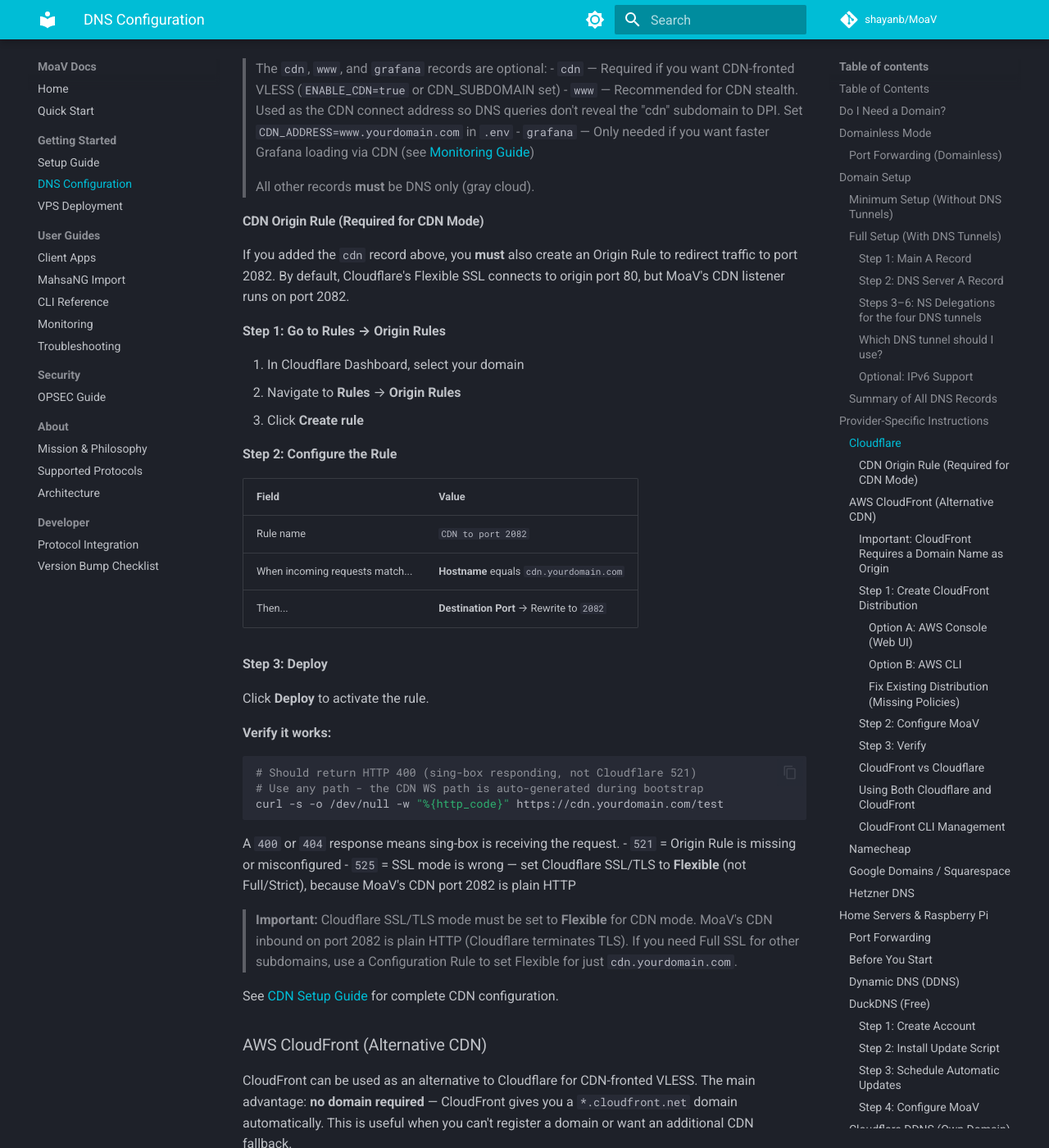
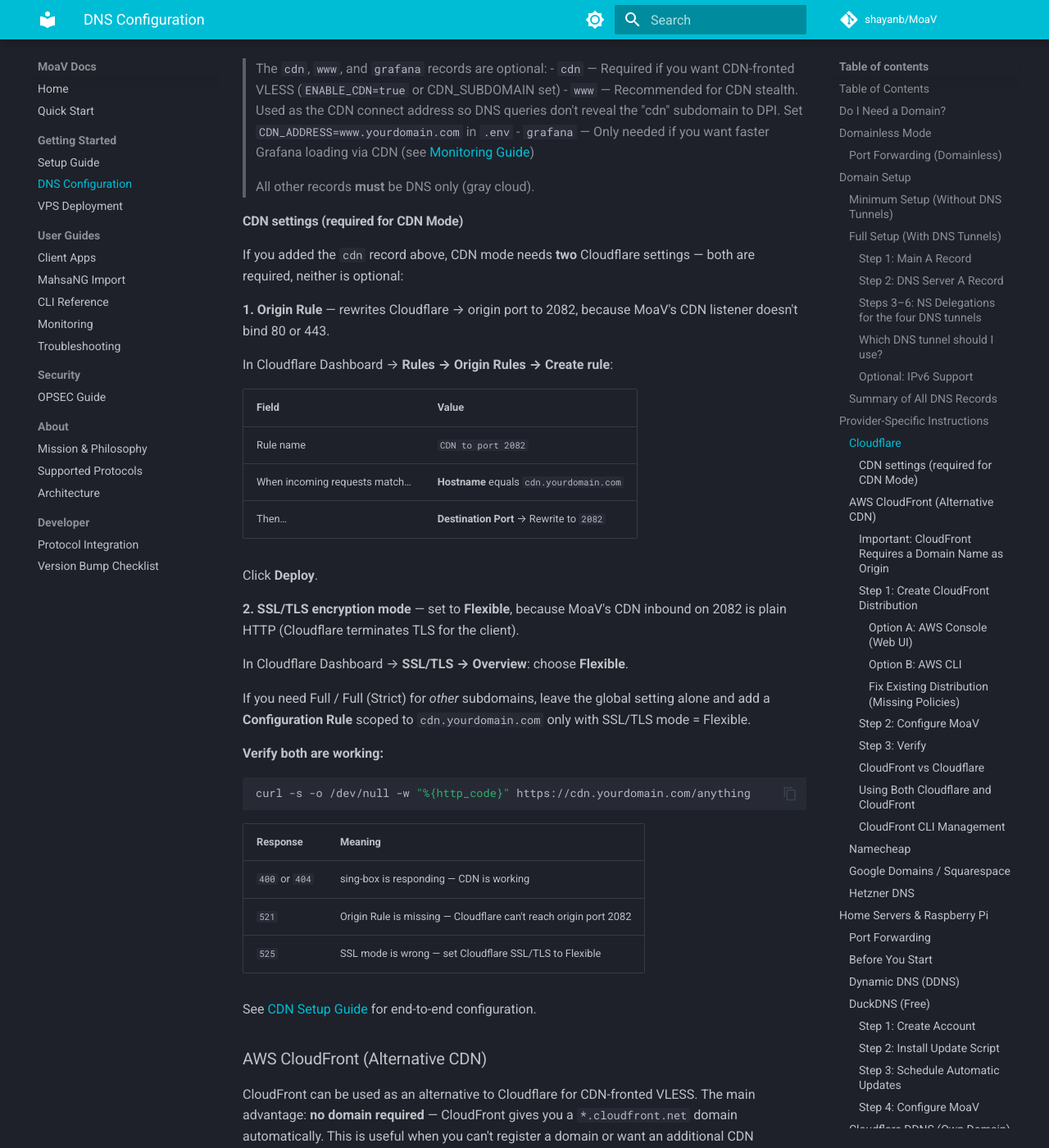
Before and after one commit to MotherofallVPNs/moav-site, an MkDocs documentation site: the page built from docs/DNS.md, in a window 1280 px wide and 1400 px high, scrolled down 7554 px. Shown: the whole window at 82% size. Built offline with MkDocs 1.6.1 and Material for MkDocs 9.7.7, drawn with Linux system fonts in a browser that asks for light colours; comment, search, counter and statistics services are not loaded.

Commit message:
docs: surface Cloudflare SSL/TLS Flexible setting in bootstrap + DNS.md
CDN VLESS+WS only works when Cloudflare's SSL/TLS encryption mode is set
to Flexible — MoaV's CDN inbound on 2082 is plain HTTP (Cloudflare
terminates TLS for the client). Without this you get HTTP 525 from
Cloudflare with no obvious hint why.

- moav.sh interactive bootstrap (DNS records prompt): expand the CDN
  warning from one item (Origin Rule) to two (Origin Rule + SSL/TLS
  Flexible), with the 521/525 error decoder inline.
- docs/DNS.md Cloudflare section: rewrite the post-DNS-table block as
  "CDN settings (required for CDN Mode)" with both settings up-front
  and a compact response-code → meaning table for verification. Was
  previously buried at the bottom of the troubleshooting list as
  "525 = SSL mode is wrong" with a separate "Important" callout below.

Co-Authored-By: Claude Opus 4.7 (1M context) <noreply@anthropic.com>

````diff
--- a/docs/DNS.md
+++ b/docs/DNS.md
@@ -232,42 +232,40 @@ TTL: 300
 >
 > All other records **must** be DNS only (gray cloud).
 
-#### CDN Origin Rule (Required for CDN Mode)
+#### CDN settings (required for CDN Mode)
 
-If you added the `cdn` record above, you **must** also create an Origin Rule to redirect traffic to port 2082. By default, Cloudflare's Flexible SSL connects to origin port 80, but MoaV's CDN listener runs on port 2082.
+If you added the `cdn` record above, CDN mode needs **two** Cloudflare settings — both are required, neither is optional:
 
-**Step 1: Go to Rules → Origin Rules**
+**1. Origin Rule** — rewrites Cloudflare → origin port to 2082, because MoaV's CDN listener doesn't bind 80 or 443.
 
-1. In Cloudflare Dashboard, select your domain
-2. Navigate to **Rules** → **Origin Rules**
-3. Click **Create rule**
-
-**Step 2: Configure the Rule**
+In Cloudflare Dashboard → **Rules → Origin Rules → Create rule**:
 
 | Field | Value |
 |-------|-------|
 | Rule name | `CDN to port 2082` |
-| When incoming requests match... | **Hostname** equals `cdn.yourdomain.com` |
-| Then... | **Destination Port** → Rewrite to `2082` |
+| When incoming requests match… | **Hostname** equals `cdn.yourdomain.com` |
+| Then… | **Destination Port** → Rewrite to `2082` |
 
-**Step 3: Deploy**
+Click **Deploy**.
 
-Click **Deploy** to activate the rule.
+**2. SSL/TLS encryption mode** — set to **Flexible**, because MoaV's CDN inbound on 2082 is plain HTTP (Cloudflare terminates TLS for the client).
 
-**Verify it works:**
+In Cloudflare Dashboard → **SSL/TLS → Overview**: choose **Flexible**.
+
+If you need Full / Full (Strict) for *other* subdomains, leave the global setting alone and add a **Configuration Rule** scoped to `cdn.yourdomain.com` only with SSL/TLS mode = Flexible.
+
+**Verify both are working:**
 ```bash
-# Should return HTTP 400 (sing-box responding, not Cloudflare 521)
-# Use any path - the CDN WS path is auto-generated during bootstrap
-curl -s -o /dev/null -w "%{http_code}" https://cdn.yourdomain.com/test
+curl -s -o /dev/null -w "%{http_code}" https://cdn.yourdomain.com/anything
 ```
 
-A `400` or `404` response means sing-box is receiving the request.
-- `521` = Origin Rule is missing or misconfigured
-- `525` = SSL mode is wrong — set Cloudflare SSL/TLS to **Flexible** (not Full/Strict), because MoaV's CDN port 2082 is plain HTTP
+| Response | Meaning |
+|---|---|
+| `400` or `404` | sing-box is responding — CDN is working |
+| `521` | Origin Rule is missing — Cloudflare can't reach origin port 2082 |
+| `525` | SSL mode is wrong — set Cloudflare SSL/TLS to Flexible |
 
-> **Important:** Cloudflare SSL/TLS mode must be set to **Flexible** for CDN mode. MoaV's CDN inbound on port 2082 is plain HTTP (Cloudflare terminates TLS). If you need Full SSL for other subdomains, use a Configuration Rule to set Flexible for just `cdn.yourdomain.com`.
-
-See [CDN Setup Guide](SETUP.md#cdn-fronted-vlesswebsocket-cloudflare) for complete CDN configuration.
+See [CDN Setup Guide](SETUP.md#cdn-fronted-vlesswebsocket-cloudflare) for end-to-end configuration.
 
 ### AWS CloudFront (Alternative CDN)
 
````
